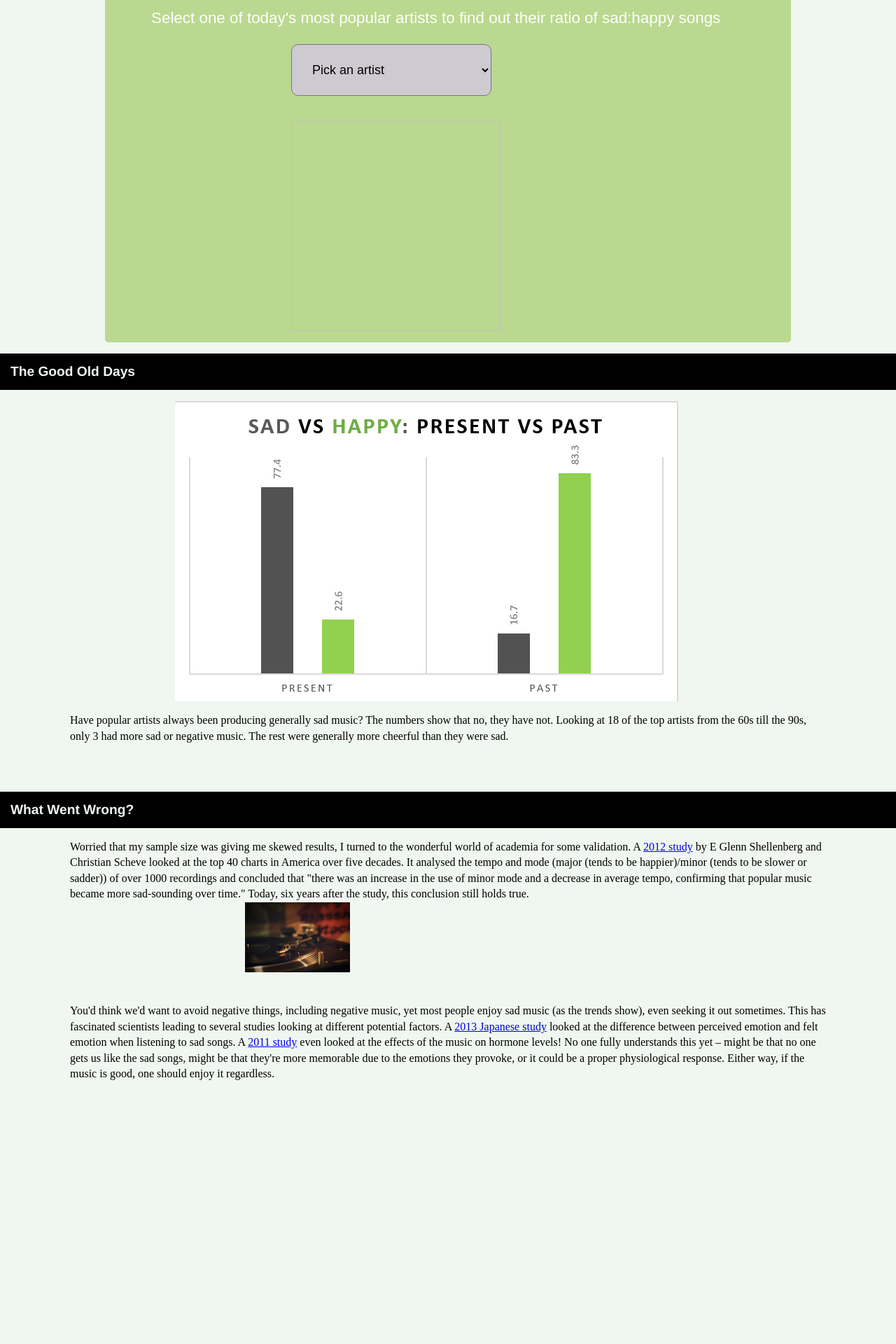
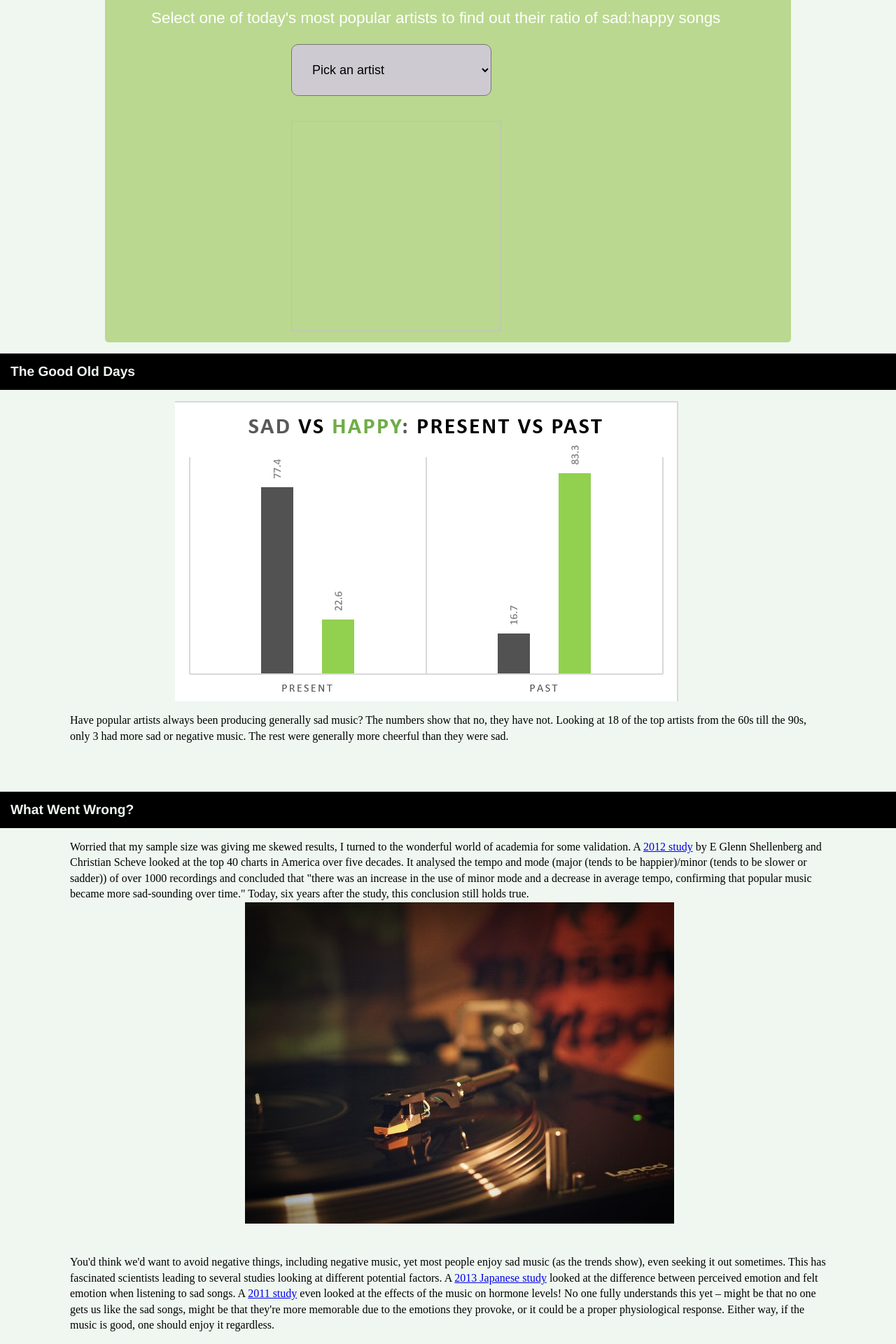
Before and after one commit to ah-dali/ah-dali.github.io, a Jekyll site: the page built from index.html, in a window 1280 px wide. Shown: the part 1440-3360 px from the top of the page at 70% size. Built offline with Jekyll 4.4.1, drawn with Linux system fonts in a browser that asks for light colours; before the commit the page ends 3001 px from its top, so only the background shows below that.

Commit message:
Update index.html

```diff
--- a/index.html
+++ b/index.html
@@ -7,9 +7,7 @@ title: Music in Numbers - Dali Aboul Housn
 		<h1>Music might make you happy, but how happy is the music?</h1>
 	</div>
 	<h2 id="intro">Music In Numbers</h2>
-	<div class="col-sm-4">
 	<img src="./jpg/mixer.jpg" alt="Music Mixer"/>
-	</div>
 	<p>There's more to the music we listen to everyday. It's not just instruments, voices, and beats – it's also numbers.
 		<br></br>
 If you're a <a href="https://www.spotify.com/uk/">Spotify</a> user, you've come across the numerous playlists made available for you – some of which even customised specifically based on your taste. This is done with, as one would guess, algorithms which use the different audio features to organise the tracks.
@@ -73,7 +71,7 @@ I looked at 31 of today's popular artists, most of whom currently hold songs on
 	<h2 id="shift">What Went Wrong?</h2>
 	<p>Worried that my sample size was giving me skewed results, I turned to the wonderful world of academia for some validation. A <a href="http://psycnet.apa.org/record/2012-12935-001">2012 study</a> by E Glenn Shellenberg and Christian Scheve looked at the top 40 charts in America over five decades. It analysed the tempo and mode (major (tends to be happier)/minor (tends to be slower or sadder)) of over 1000 recordings and concluded that "there was an increase in the use of minor mode and a decrease in average tempo, confirming that popular music became more sad-sounding over time."
 Today, six years after the study, this conclusion still holds true.
-		<img id="player" src="./jpg/player.jpg" alt="Record players are still cool." width="150" height="100" />
+		<img id="player" src="./jpg/player.jpg" alt="Record players are still cool."/>
 		<br></br>
 You'd think we'd want to avoid negative things, including negative music, yet most people enjoy sad music (as the trends show), even seeking it out sometimes. This has fascinated scientists leading to several studies looking at different potential factors. A <a href="https://www.frontiersin.org/articles/10.3389/fpsyg.2013.00311/full">2013 Japanese study</a> looked at the difference between perceived emotion and felt emotion when listening to sad songs. A <a href="http://journals.sagepub.com/doi/abs/10.1177/1029864911401171">2011 study</a> even looked at the effects of the music on hormone levels! No one fully understands this yet – might be that no one gets us like the sad songs, might be that they're more memorable due to the emotions they provoke, or it could be a proper physiological response. Either way, if the music is good, one should enjoy it regardless.  </p>
 
```
